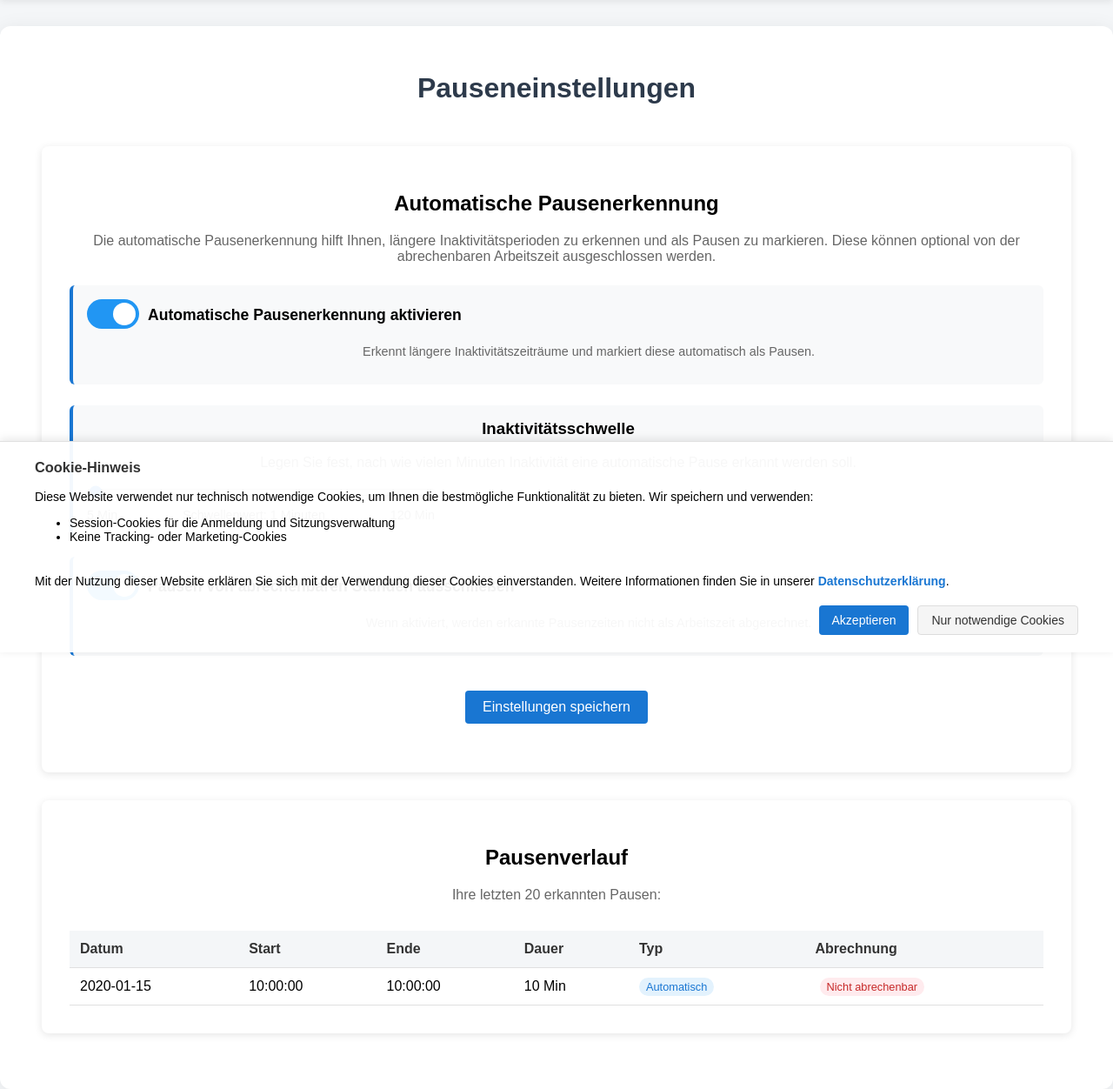
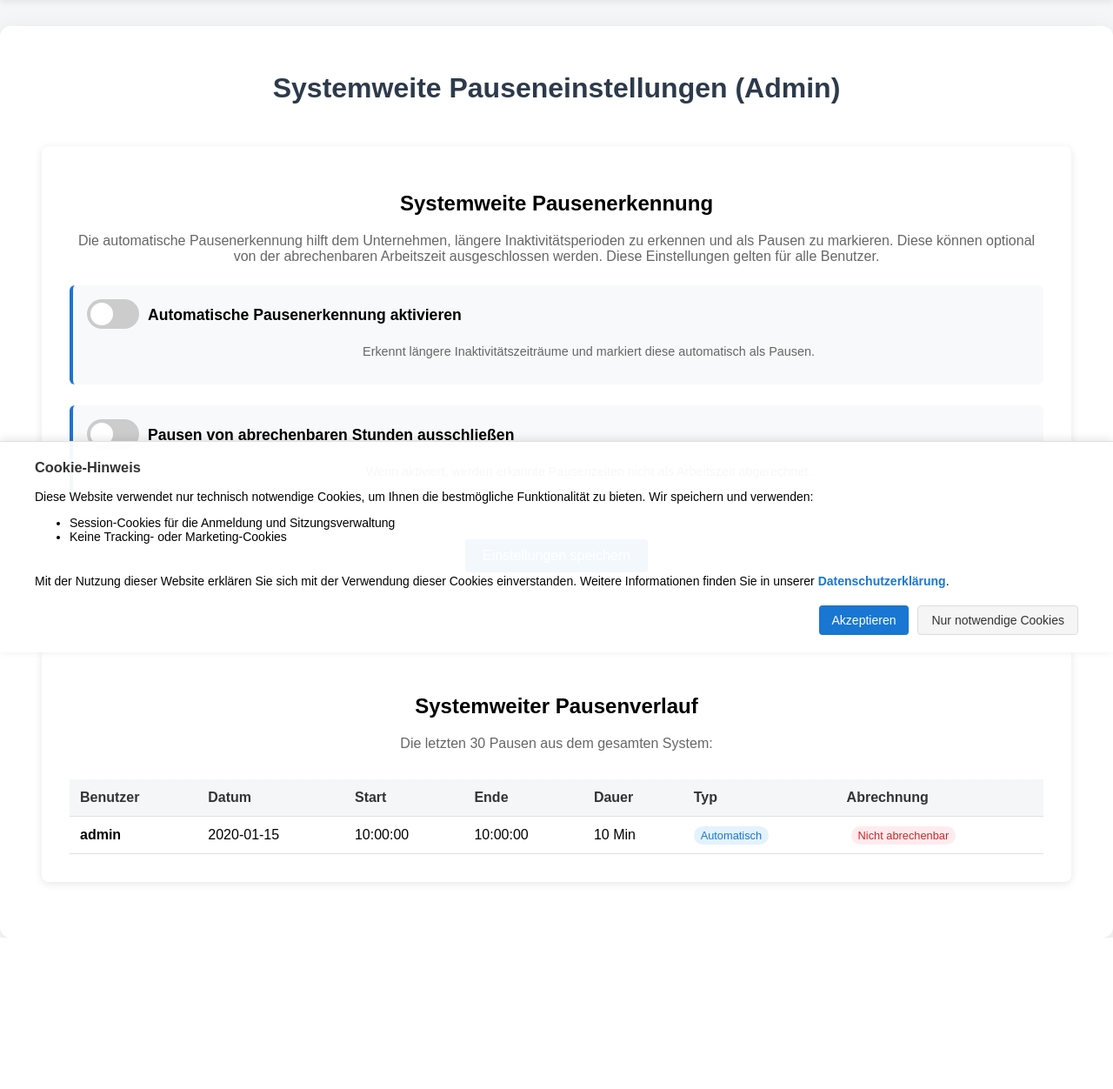
Before and after one commit to MD-BTZ/btz-zeiterfassung, a Flask app: page /break_settings in a window 1280 px wide. Shown: the part 50-1302 px from the top of the page at 87% size. After the commit the page ends 1128 px from the top, so only its background shows below. Run offline with Flask 3, Linux system fonts and the light colour scheme; the visitor is signed in with stand-in values (Sample User, id 1); data comes from the database, SQL or seed files in the repository; tables that the repository leaves empty hold one stand-in row (values such as "Sample post"); some libraries are stand-ins or nearby versions.

Commit message:
Make break settings an admin-only feature for system-wide configuration

```diff
--- a/app.py
+++ b/app.py
@@ -196,19 +196,23 @@ def checkout():
     cursor.execute('SELECT username FROM users WHERE id = ?', (user_id,))
     username = cursor.fetchone()[0]
 
-    # Check for user break settings
+    # First check for system-wide break settings (user_id = 0)
     cursor.execute('''SELECT auto_break_detection_enabled, auto_break_threshold_minutes, exclude_breaks_from_billing
-                    FROM user_settings WHERE user_id = ?''', (user_id,))
-    user_settings = cursor.fetchone()
+                    FROM user_settings WHERE user_id = 0''')
+    system_settings = cursor.fetchone()
 
+    # Set default values
     auto_break_detection = False
     auto_break_threshold = 30
     exclude_breaks = False
 
-    if user_settings:
-        auto_break_detection = bool(user_settings[0])
-        auto_break_threshold = int(user_settings[1])
-        exclude_breaks = bool(user_settings[2])
+    # Apply system-wide settings if available
+    if system_settings:
+        auto_break_detection = bool(system_settings[0])
+        auto_break_threshold = int(system_settings[1])
+        exclude_breaks = bool(system_settings[2])
+
+    # User-specific settings are no longer checked - we're using system-wide settings only
 
     # First check if there's an active check-in
     cursor.execute('''SELECT id, check_in FROM attendance
@@ -325,13 +329,18 @@ def break_settings():
     if not session.get('username'):
         return redirect(url_for('login'))
 
-    user_id = session.get('user_id')
+    # Check if user is an admin
+    if not session.get('admin_logged_in'):
+        flash('Nur Administratoren können auf die Pauseneinstellungen zugreifen', 'error')
+        return redirect(url_for('index'))
+
     db = get_db()
     cursor = db.cursor()
 
-    # Get current user settings
+    # Get global (system-wide) settings - use a default user_id for system settings
+    # We'll use 0 as a special ID for system-wide settings
     cursor.execute('''SELECT auto_break_detection_enabled, auto_break_threshold_minutes, exclude_breaks_from_billing
-                    FROM user_settings WHERE user_id = ?''', (user_id,))
+                    FROM user_settings WHERE user_id = 0''')
     settings = cursor.fetchone()
 
     if settings:
@@ -348,16 +357,17 @@ def break_settings():
             'exclude_breaks': False
         }
 
-    # Get user's break history
+    # Get recent break history for all users
     cursor.execute('''
         SELECT b.id, b.start_time, b.end_time, b.duration_minutes,
-               b.is_excluded_from_billing, b.is_auto_detected
+               b.is_excluded_from_billing, b.is_auto_detected,
+               u.username
         FROM breaks b
         JOIN attendance a ON b.attendance_id = a.id
-        WHERE a.user_id = ?
+        JOIN users u ON a.user_id = u.id
         ORDER BY b.start_time DESC
-        LIMIT 20
-    ''', (user_id,))
+        LIMIT 30
+    ''')
     break_history = cursor.fetchall()
 
     return render_template('break_settings.html', settings=user_settings, breaks=break_history)
@@ -367,7 +377,6 @@ def update_user_settings():
     if not session.get('username'):
         return redirect(url_for('login'))
 
-    user_id = session.get('user_id')
     auto_break_detection = request.form.get('auto_break_detection', '0') == '1'
     auto_break_threshold = int(request.form.get('auto_break_threshold', '30'))
     exclude_breaks = request.form.get('exclude_breaks', '0') == '1'
@@ -375,7 +384,14 @@ def update_user_settings():
     db = get_db()
     cursor = db.cursor()
 
-    # Check if settings exist for this user
+    # If admin is updating - use system-wide settings (user_id = 0)
+    if session.get('admin_logged_in'):
+        user_id = 0  # Special ID for system-wide settings
+        flash('Systemweite Pauseneinstellungen wurden aktualisiert', 'success')
+    else:
+        user_id = session.get('user_id')
+
+    # Check if settings exist for this user or system-wide settings
     cursor.execute('SELECT id FROM user_settings WHERE user_id = ?', (user_id,))
     settings = cursor.fetchone()
 
@@ -439,11 +455,11 @@ def get_user_settings():
     if not session.get('username'):
         return redirect(url_for('login'))
 
-    user_id = session.get('user_id')
     db = get_db()
     cursor = db.cursor()
+    # Use system-wide settings (user_id = 0)
     cursor.execute('''SELECT auto_break_detection_enabled, auto_break_threshold_minutes, exclude_breaks_from_billing
-                    FROM user_settings WHERE user_id = ?''', (user_id,))
+                    FROM user_settings WHERE user_id = 0''')
     settings = cursor.fetchone()
 
     if settings:
--- a/templates/break_settings.html
+++ b/templates/break_settings.html
@@ -1,7 +1,7 @@
 <!DOCTYPE html>
 <html>
 <head>
-    <title>Pauseneinstellungen</title>
+    <title>Systemweite Pauseneinstellungen - Admin</title>
     <link rel="stylesheet" href="/static/style.css">
     <link rel="stylesheet" href="/static/breaks.css">
     <link rel="stylesheet" href="https://code.jquery.com/ui/1.12.1/themes/base/jquery-ui.css">
@@ -170,8 +170,18 @@
 <body>
     {% include 'menu.html' %}
 
+    {% if not session.get('admin_logged_in') %}
+        <div class="container">
+            <div class="flash-message error">
+                Zugriff verweigert. Diese Seite ist nur für Administratoren zugänglich.
+            </div>
+            <p style="text-align: center; margin-top: 20px;">
+                <a href="/" style="color: #1976d2;">Zurück zur Startseite</a>
+            </p>
+        </div>
+    {% else %}
     <div class="container">
-        <h1>Pauseneinstellungen</h1>
+        <h1>Systemweite Pauseneinstellungen (Admin)</h1>
 
         <!-- Flash messages -->
         {% with messages = get_flashed_messages(with_categories=true) %}
@@ -185,10 +195,10 @@
         {% endwith %}
 
         <div class="settings-container">
-            <h2>Automatische Pausenerkennung</h2>
+            <h2>Systemweite Pausenerkennung</h2>
             <p style="color: #666; margin-bottom: 1.5em;">
-                Die automatische Pausenerkennung hilft Ihnen, längere Inaktivitätsperioden zu erkennen und als Pausen zu markieren.
-                Diese können optional von der abrechenbaren Arbeitszeit ausgeschlossen werden.
+                Die automatische Pausenerkennung hilft dem Unternehmen, längere Inaktivitätsperioden zu erkennen und als Pausen zu markieren.
+                Diese können optional von der abrechenbaren Arbeitszeit ausgeschlossen werden. Diese Einstellungen gelten für alle Benutzer.
             </p>
 
             <form action="/update_user_settings" method="post" class="settings-form">
@@ -243,15 +253,16 @@
 
         <!-- Break History -->
         <div class="settings-container breaks-history">
-            <h2>Pausenverlauf</h2>
+            <h2>Systemweiter Pausenverlauf</h2>
             {% if breaks %}
                 <p style="color: #666; margin-bottom: 1em;">
-                    Ihre letzten 20 erkannten Pausen:
+                    Die letzten 30 Pausen aus dem gesamten System:
                 </p>
                 <div style="overflow-x: auto;">
                     <table class="break-history-table">
                         <thead>
                             <tr>
+                                <th>Benutzer</th>
                                 <th>Datum</th>
                                 <th>Start</th>
                                 <th>Ende</th>
@@ -263,6 +274,7 @@
                         <tbody>
                             {% for break_item in breaks %}
                                 <tr>
+                                    <td><strong>{{ break_item[6] }}</strong></td>
                                     <td>{{ break_item[1][:10] }}</td>
                                     <td>{{ break_item[1][11:19] }}</td>
                                     <td>{{ break_item[2][11:19] }}</td>
@@ -293,6 +305,7 @@
             {% endif %}
         </div>
     </div>
+    {% endif %}
 
     <script>
         document.addEventListener('DOMContentLoaded', function() {
--- a/templates/menu.html
+++ b/templates/menu.html
@@ -5,10 +5,7 @@
         {% if session.get('admin_logged_in') %}
             <a href="/admin" style="color:#fff;margin:0 1.5em;text-decoration:none;font-weight:bold;">Admin</a>
             <a href="/user_management" style="color:#fff;margin:0 1.5em;text-decoration:none;font-weight:bold;">User Management</a>
-        {% endif %}
-
-        {% if session.get('username') %}
-            <a href="#" id="toggle-break-settings" style="color:#fff;margin:0 1.5em;text-decoration:none;font-weight:bold;">Pauseneinstellungen</a>
+            <a href="/break_settings" style="color:#fff;margin:0 1.5em;text-decoration:none;font-weight:bold;">Pauseneinstellungen</a>
         {% endif %}
 
         <a href="/data_access" style="color:#fff;margin:0 1.5em;text-decoration:none;font-weight:bold;">Datenzugriff</a>
```
Also changed, not shown: migrate_db.py (+11 -0 lines), static/script.js (+19 -23 lines), templates/index.html (+7 -29 lines), README.md.
